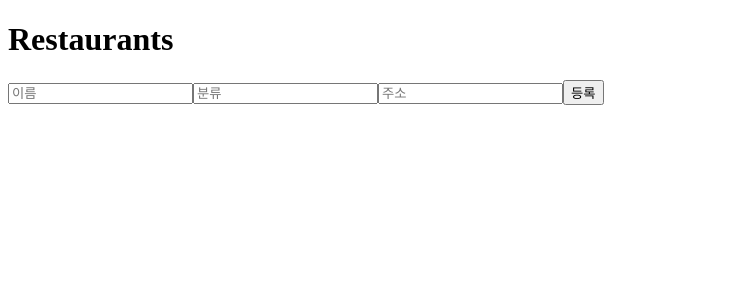
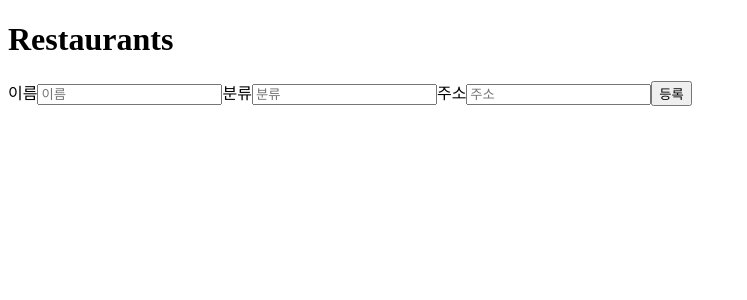
Before and after one commit to CodeSoom/react-week4-assignment-2, a React app: page / in a window 1280 px wide. Shown: the top 300 px of the page, without its empty margins (0-747 px from the left). Built offline with nearby package versions, Linux system fonts and the light colour scheme.

Commit message:
RestaurantInput 이벤트 핸들러 테스트 작성

```diff
--- a/src/components/RestaurantInput.jsx
+++ b/src/components/RestaurantInput.jsx
@@ -3,9 +3,12 @@ import React from 'react';
 const RestaurantInput = () => {
   return (
     <>
-      <input type="text" placeholder="이름" />
-      <input type="text" placeholder="분류" />
-      <input type="text" placeholder="주소" />
+      <label htmlFor="name">이름</label>
+      <input type="text" id="name" placeholder="이름" />
+      <label htmlFor="category">분류</label>
+      <input type="text" id="category" placeholder="분류" />
+      <label htmlFor="address">주소</label>
+      <input type="text" id="address" placeholder="주소" />
       <button type="button">등록</button>
     </>
   );
```
Also changed, not shown: 1 other file (tests, documents, lock files or other folders).
